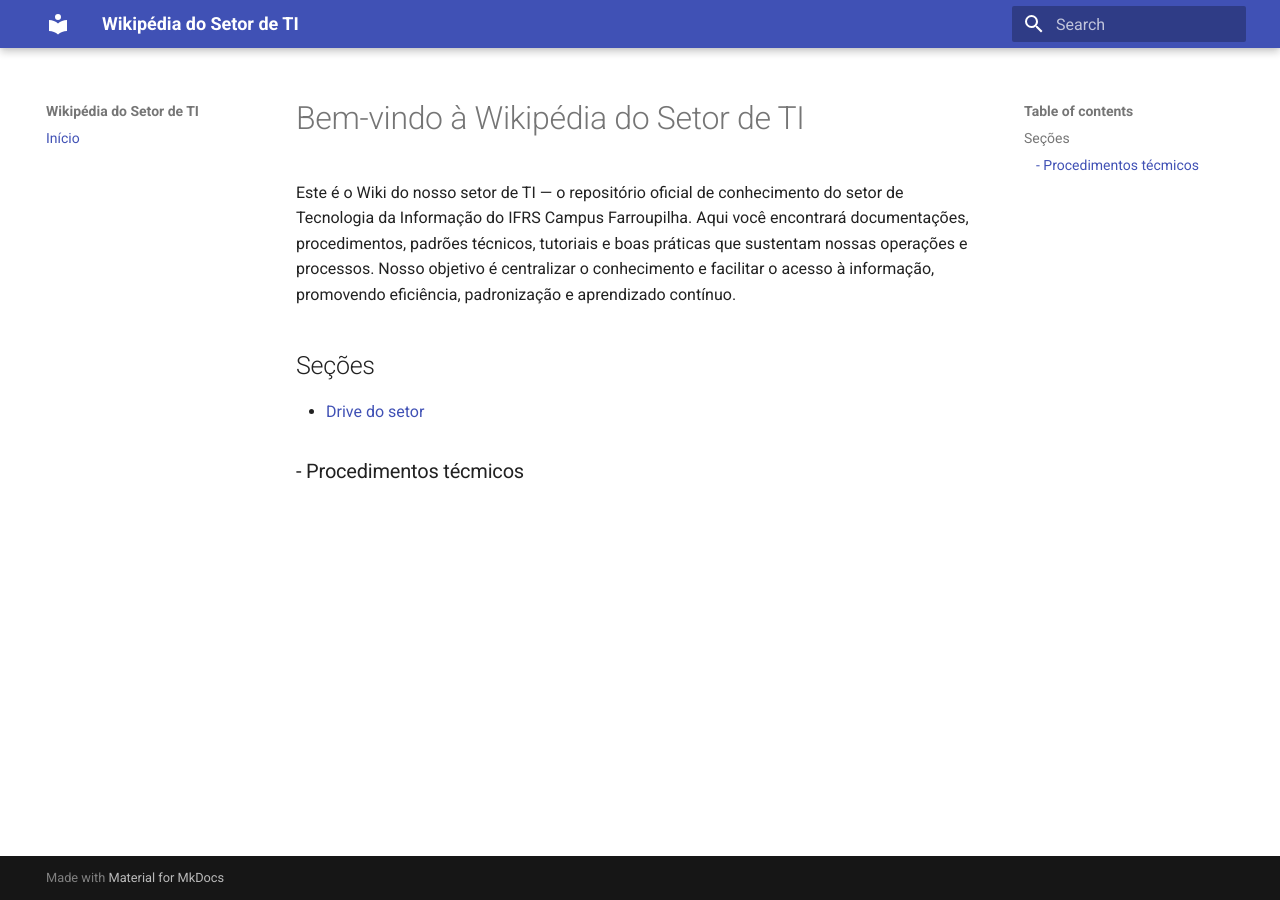
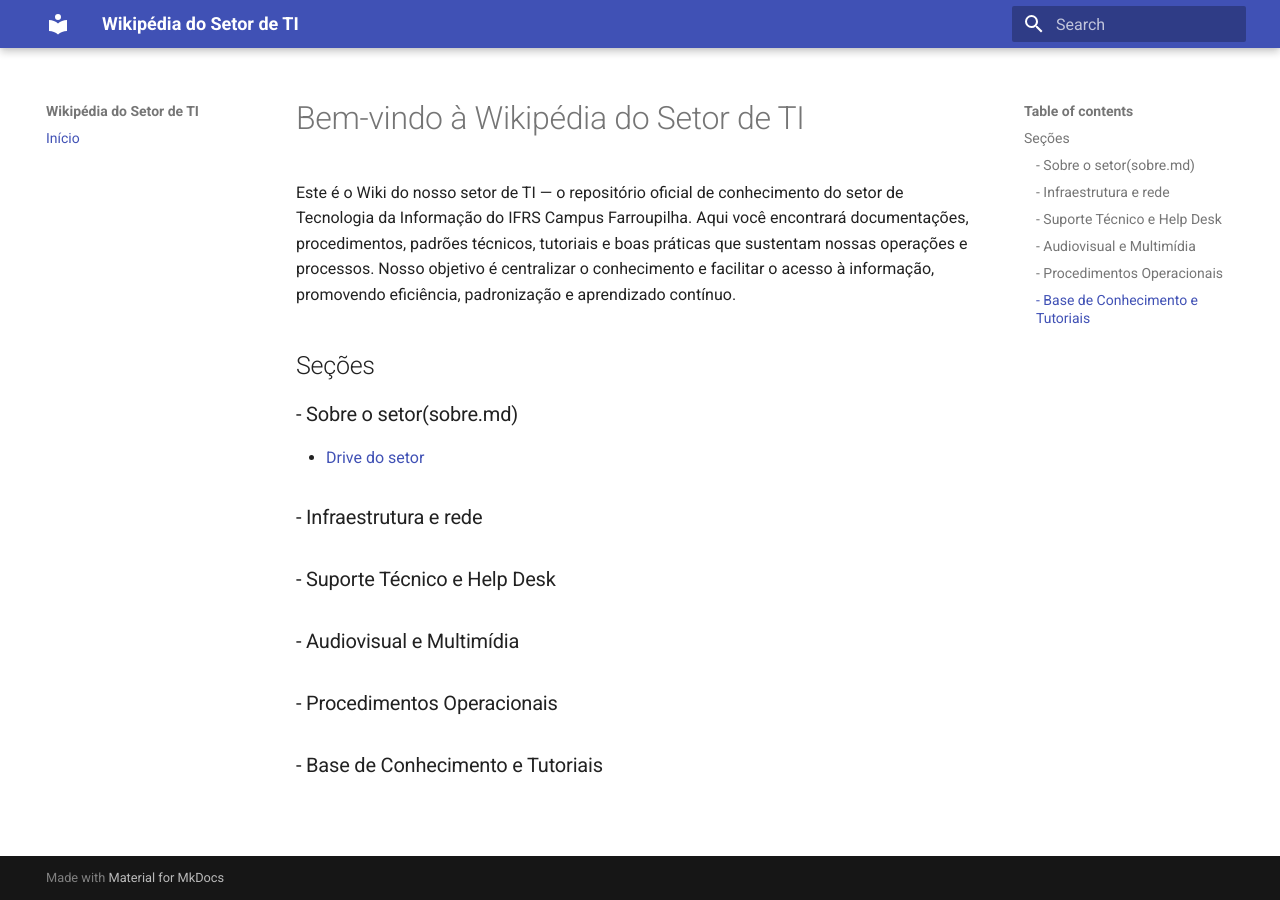
Before and after one commit to wikiti-farroupilha/wikipedia, an MkDocs documentation site: the page built from docs/index.md, in a window 1280 px wide. Built offline with MkDocs 1.6.1 and Material for MkDocs 9.7.7, drawn with Linux system fonts in a browser that asks for light colours.

Commit message:
Update index.md

```diff
--- a/docs/index.md
+++ b/docs/index.md
@@ -3,6 +3,11 @@
 Este é o Wiki do nosso setor de TI — o repositório oficial de conhecimento do setor de Tecnologia da Informação do IFRS Campus Farroupilha. Aqui você encontrará documentações, procedimentos, padrões técnicos, tutoriais e boas práticas que sustentam nossas operações e processos. Nosso objetivo é centralizar o conhecimento e facilitar o acesso à informação, promovendo eficiência, padronização e aprendizado contínuo.
 
 ## Seções
+### - Sobre o setor(sobre.md)
 - [Drive do setor](https://drive.google.com/drive/folders/17NKfnCuFVOzgUu3UB8x2Ixnjcy9ae5uh?usp=sharing)
 
-### - Procedimentos técmicos
+### - Infraestrutura e rede
+### - Suporte Técnico e Help Desk
+### - Audiovisual e Multimídia
+### - Procedimentos Operacionais
+### - Base de Conhecimento e Tutoriais
```
